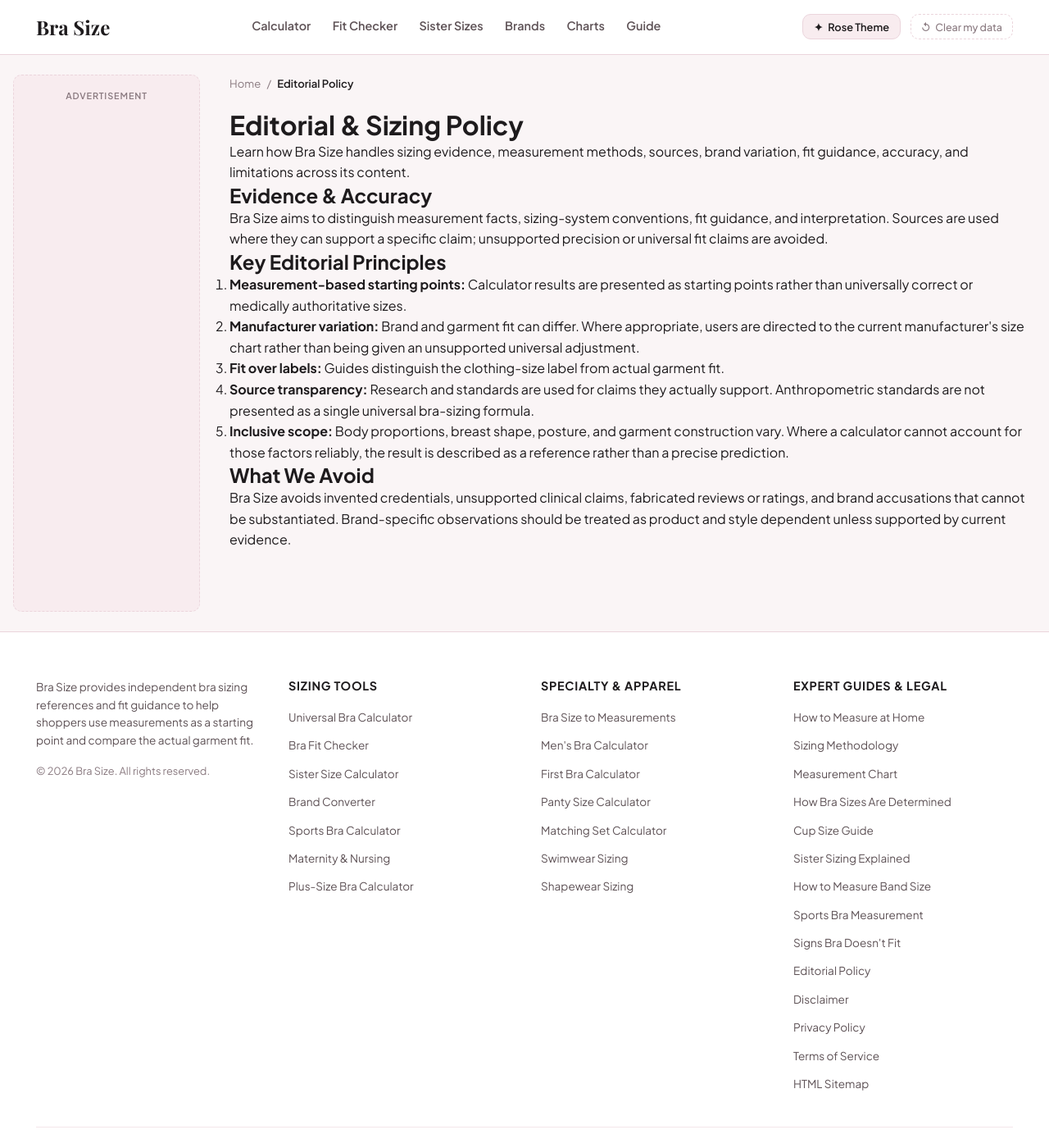
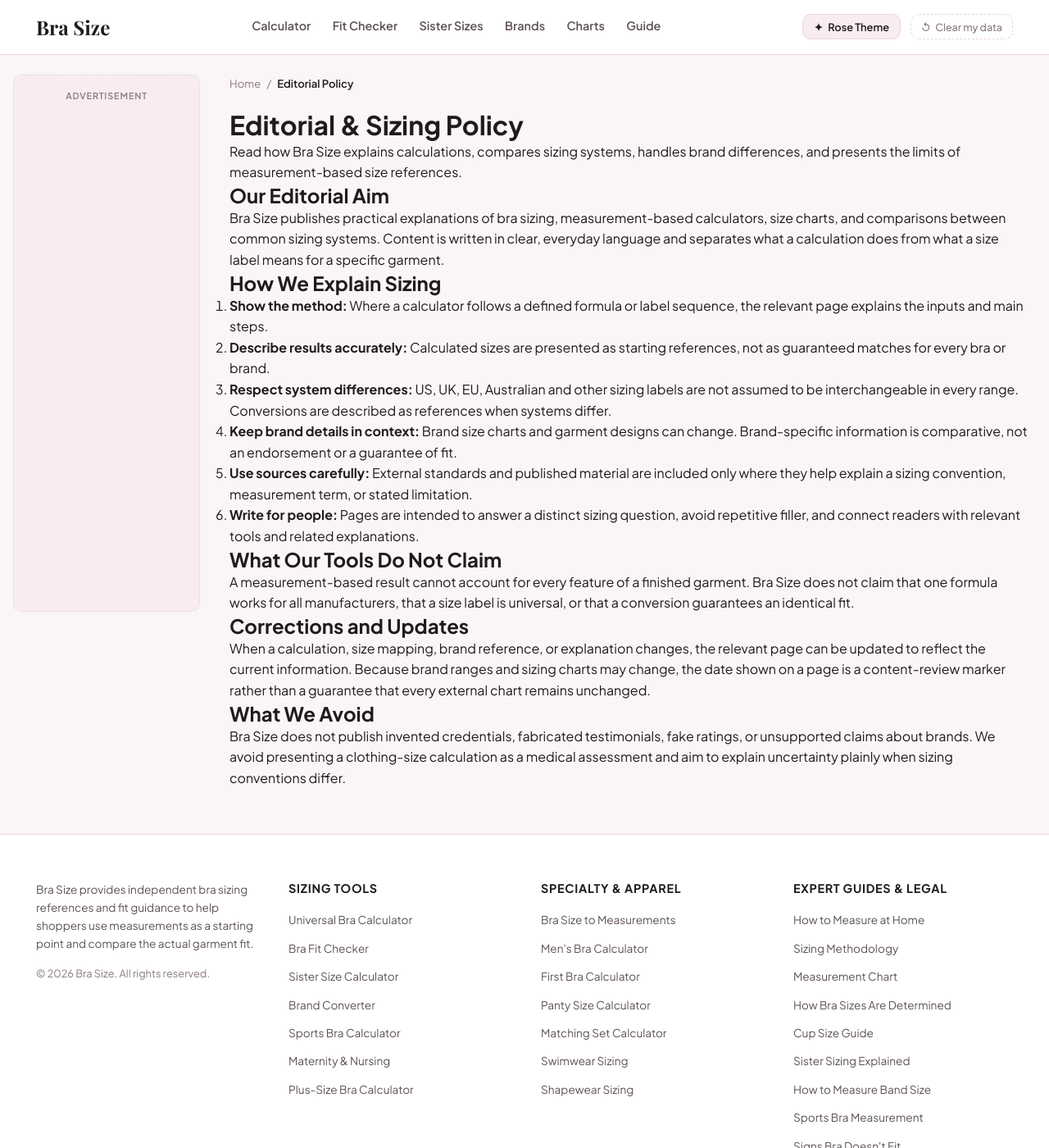
Before and after one commit to sharpedge74-cmyk/Bra-Size-Pro, a Jekyll site: the page built from _pages/editorial-policy.html, in a window 1280 px wide and 1400 px high. Shown: the whole window at 82% size. Built offline with Jekyll 4.4.1, drawn with Linux system fonts in a browser that asks for light colours; some web fonts are replaced.

Commit message:
Clarify editorial standards and sizing claims

```diff
--- a/_pages/editorial-policy.html
+++ b/_pages/editorial-policy.html
@@ -1,22 +1,29 @@
 ---
 layout: page
 title: "Editorial & Sizing Policy"
-description: "Learn how Bra Size handles sizing evidence, measurement methods, sources, brand variation, fit guidance, accuracy, and limitations across its content."
+description: "Read how Bra Size explains calculations, compares sizing systems, handles brand differences, and presents the limits of measurement-based size references."
 permalink: /editorial-policy
 breadcrumb_label: "Editorial Policy"
 ---
 
-<h2>Evidence & Accuracy</h2>
-<p>Bra Size aims to distinguish measurement facts, sizing-system conventions, fit guidance, and interpretation. Sources are used where they can support a specific claim; unsupported precision or universal fit claims are avoided.</p>
+<h2>Our Editorial Aim</h2>
+<p>Bra Size publishes practical explanations of bra sizing, measurement-based calculators, size charts, and comparisons between common sizing systems. Content is written in clear, everyday language and separates what a calculation does from what a size label means for a specific garment.</p>
 
-<h2>Key Editorial Principles</h2>
+<h2>How We Explain Sizing</h2>
 <ol>
-<li><strong>Measurement-based starting points:</strong> Calculator results are presented as starting points rather than universally correct or medically authoritative sizes.</li>
-<li><strong>Manufacturer variation:</strong> Brand and garment fit can differ. Where appropriate, users are directed to the current manufacturer's size chart rather than being given an unsupported universal adjustment.</li>
-<li><strong>Fit over labels:</strong> Guides distinguish the clothing-size label from actual garment fit.</li>
-<li><strong>Source transparency:</strong> Research and standards are used for claims they actually support. Anthropometric standards are not presented as a single universal bra-sizing formula.</li>
-<li><strong>Inclusive scope:</strong> Body proportions, breast shape, posture, and garment construction vary. Where a calculator cannot account for those factors reliably, the result is described as a reference rather than a precise prediction.</li>
+<li><strong>Show the method:</strong> Where a calculator follows a defined formula or label sequence, the relevant page explains the inputs and main steps.</li>
+<li><strong>Describe results accurately:</strong> Calculated sizes are presented as starting references, not as guaranteed matches for every bra or brand.</li>
+<li><strong>Respect system differences:</strong> US, UK, EU, Australian and other sizing labels are not assumed to be interchangeable in every range. Conversions are described as references when systems differ.</li>
+<li><strong>Keep brand details in context:</strong> Brand size charts and garment designs can change. Brand-specific information is comparative, not an endorsement or a guarantee of fit.</li>
+<li><strong>Use sources carefully:</strong> External standards and published material are included only where they help explain a sizing convention, measurement term, or stated limitation.</li>
+<li><strong>Write for people:</strong> Pages are intended to answer a distinct sizing question, avoid repetitive filler, and connect readers with relevant tools and related explanations.</li>
 </ol>
 
+<h2>What Our Tools Do Not Claim</h2>
+<p>A measurement-based result cannot account for every feature of a finished garment. Bra Size does not claim that one formula works for all manufacturers, that a size label is universal, or that a conversion guarantees an identical fit.</p>
+
+<h2>Corrections and Updates</h2>
+<p>When a calculation, size mapping, brand reference, or explanation changes, the relevant page can be updated to reflect the current information. Because brand ranges and sizing charts may change, the date shown on a page is a content-review marker rather than a guarantee that every external chart remains unchanged.</p>
+
 <h2>What We Avoid</h2>
-<p>Bra Size avoids invented credentials, unsupported clinical claims, fabricated reviews or ratings, and brand accusations that cannot be substantiated. Brand-specific observations should be treated as product and style dependent unless supported by current evidence.</p>
+<p>Bra Size does not publish invented credentials, fabricated testimonials, fake ratings, or unsupported claims about brands. We avoid presenting a clothing-size calculation as a medical assessment and aim to explain uncertainty plainly when sizing conventions differ.</p>
```
